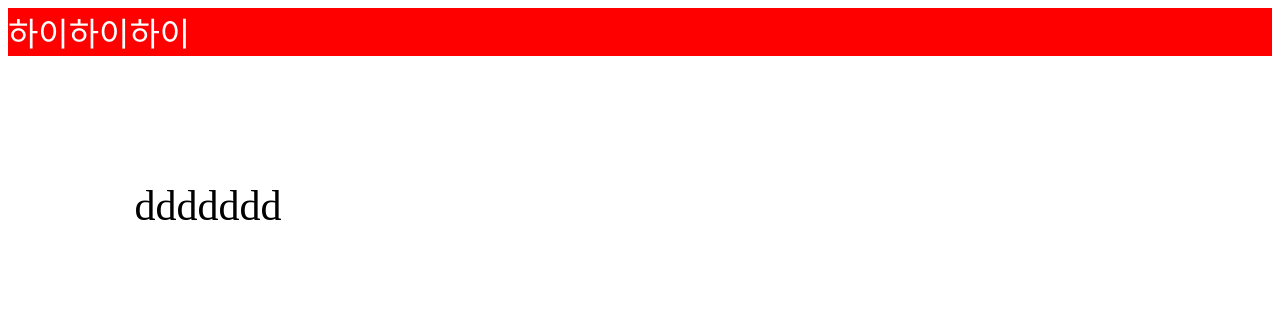
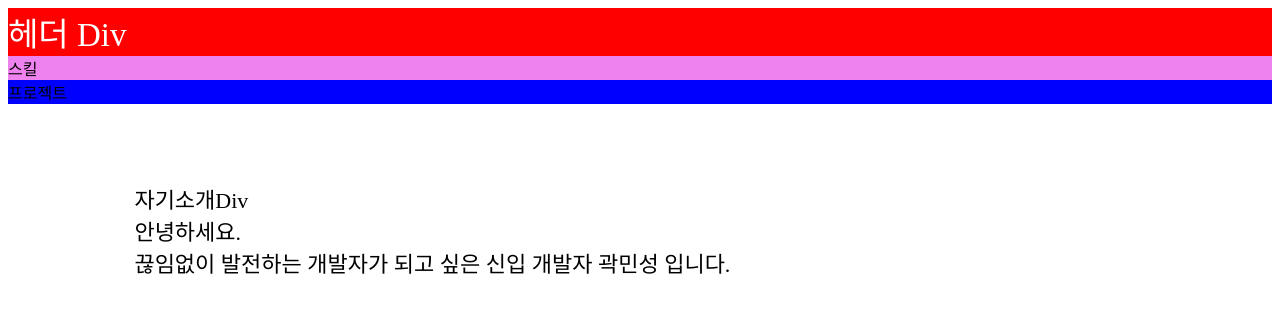
Before and after one commit to hhshhhskk/About_Me, a React (Create React App) app: page / in a window 1280 px wide. Shown: the top 312 px of the page. Built offline with nearby package versions, Linux system fonts and the light colour scheme.

Commit message:
컴포넌트 추가

```diff
--- a/src/App.tsx
+++ b/src/App.tsx
@@ -1,13 +1,23 @@
-import Model from "./model";
-import { Header } from "./components/Header";
+import Header from "./components/Header";
+import Skill from "./components/Skill";
+import Project from "./components/Project";
+import styled from "styled-components";
+import AboutMe from "./components/AboutMe";
+
+const Wrapper = styled.div`
+  position: relative;
+`;
+
 
 function App() {
 
   return (
-    <div>
+    <Wrapper>
       <Header />
-      <Model></Model>
-    </div>
+      <AboutMe />
+      <Skill />
+      <Project />
+    </Wrapper>
   );
 }
 
--- /dev/null
+++ b/src/components/AboutMe.tsx
@@ -0,0 +1,32 @@
+import styled from "styled-components";
+import Model from "./model";
+
+const AboutMeDiv = styled.div`
+background-color: blue;
+`;
+
+const Introduction = styled.div`
+  font-size: 22px;
+  color : black;
+  background-color: white;
+  position: absolute;
+  margin-top: 10%;
+  left: 10%;
+`;
+
+function AboutMe() {
+    return (
+        <AboutMeDiv>
+            <Introduction>
+                자기소개Div
+                <br />
+                안녕하세요.
+                <br />
+                끊임없이 발전하는 개발자가 되고 싶은 신입 개발자 곽민성 입니다.
+            </Introduction>
+            <Model />
+        </AboutMeDiv>
+    );
+}
+
+export default AboutMe;
--- a/src/components/Header.tsx
+++ b/src/components/Header.tsx
@@ -8,13 +8,15 @@ const Category = styled.div`
     font-size: 33px;
 `;
 
-export function Header() {
+function Header() {
 
     return (
         <HeaderDiv>
             <Category>
-                하이하이하이
+                헤더 Div
             </Category>
         </HeaderDiv>
     );
 }
+
+export default Header;
--- /dev/null
+++ b/src/components/Project.tsx
@@ -0,0 +1,15 @@
+import styled from "styled-components";
+
+const ProjectDiv = styled.div`
+background-color: blue;
+`;
+
+function Project() {
+    return (
+        <ProjectDiv>
+            프로젝트
+        </ProjectDiv>
+    );
+}
+
+export default Project;
--- /dev/null
+++ b/src/components/Skill.tsx
@@ -0,0 +1,15 @@
+import styled from "styled-components";
+
+const SkillDiv = styled.div`
+background-color: violet;
+`;
+
+function Skill() {
+    return (
+        <SkillDiv>
+            스킬
+        </SkillDiv>
+    );
+}
+
+export default Skill;
--- a/src/model.tsx
+++ b/src/components/model.tsx
@@ -32,29 +32,14 @@ loader.load('../assets/shiba/scene.gltf', function (gltf) {
   animate();
 })
 
-const ModelDiv = styled.div`
-  position: relative;
-`;
-
-const Introduction = styled.div`
-  font-size: 42px;
-  color : black;
-  position: absolute;
-  margin-top: 10%;
-  left: 10%;
-`;
-
 const Canvas = styled.div`
 `;
 
 
 function model() {
   return (
-    <ModelDiv>
-      <Introduction>ddddddd</Introduction>
-      <Canvas>
-      </Canvas>
-    </ModelDiv>
+    <Canvas>
+    </Canvas>
   );
 }
 
```
Also changed, not shown: 1 other file (tests, documents, lock files or other folders).
